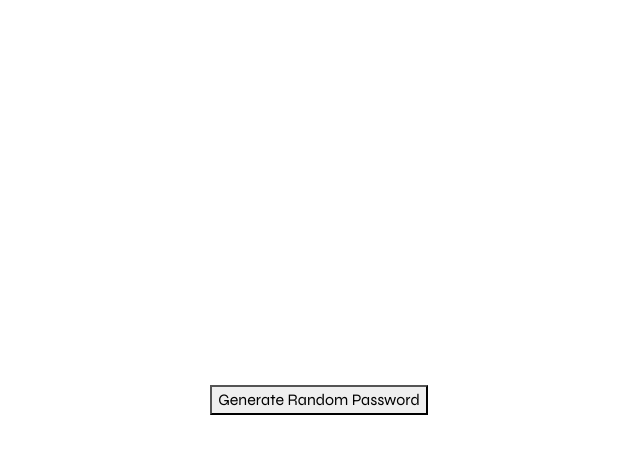
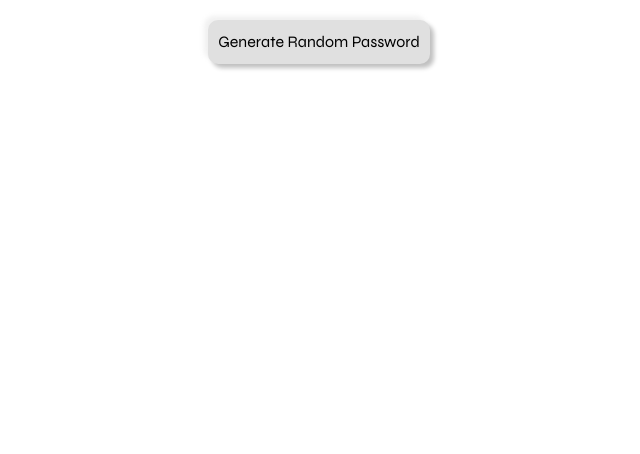
Before and after one commit to mern-trainer/Farhan-Batch, a React (Vite) app in the folder REACT/sample_project/: page / in a window 1280 px wide. Shown: the top 454 px of the page, without its empty margins (321-961 px from the left). Built offline with nearby package versions, Linux system fonts and the light colour scheme.

Commit message:
password generator + history

```diff
--- a/REACT/sample_project/src/App.jsx
+++ b/REACT/sample_project/src/App.jsx
@@ -7,6 +7,7 @@ import { useState } from "react";
 const App = () => {
 
     const [password, setPassword] = useState("")
+    const [passwordHostory, setPasswordHistory] = useState([])
 
     const handleGeneratePassword = () => {
         const charecters = "ABCDEFGHIJKLMNOPQRSTUVWXYZabcdefghijklmnopqrstuvwxyz0123456789!@#$%^&*()_+"
@@ -20,11 +21,15 @@ const App = () => {
             i++
         }
         setPassword(pass)
+        setPasswordHistory(passwords => [pass, ...passwords])
     }
 
     return <div>
         <div>{password}</div>
         <button onClick={handleGeneratePassword}>Generate Random Password</button>
+        <div>
+            {passwordHostory.join(", ")}
+        </div>
     </div>
 }
 
--- a/REACT/sample_project/src/index.css
+++ b/REACT/sample_project/src/index.css
@@ -2,8 +2,14 @@
 
 body{
     font-family: "Syne", sans-serif;
-    display: flex;
-    justify-content: center;
-    align-items: center;
-    height: 100vh;
+    text-align: center;
 }
+
+button{
+    padding: 10px;
+    border-radius: 10px;
+    margin-block: 20px;
+    border: none;
+    background-color: #e0e0e0;
+    box-shadow: 4px 4px 4px rgba(6, 6, 6, 0.25), -4px -4px 4px rgba(198, 198, 198, 0.25);
+}
```
